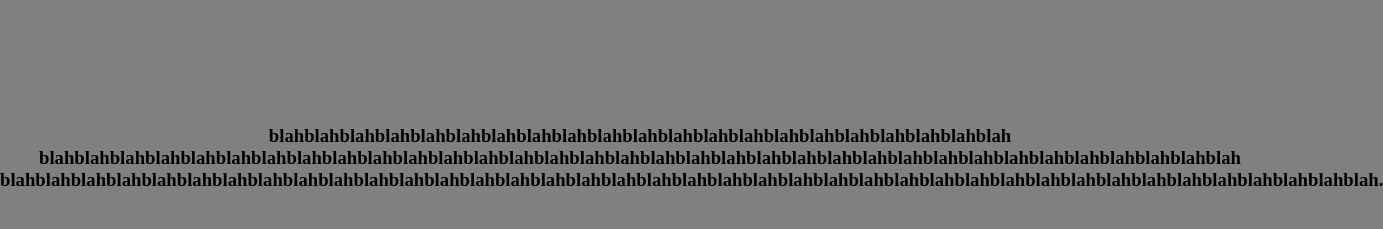
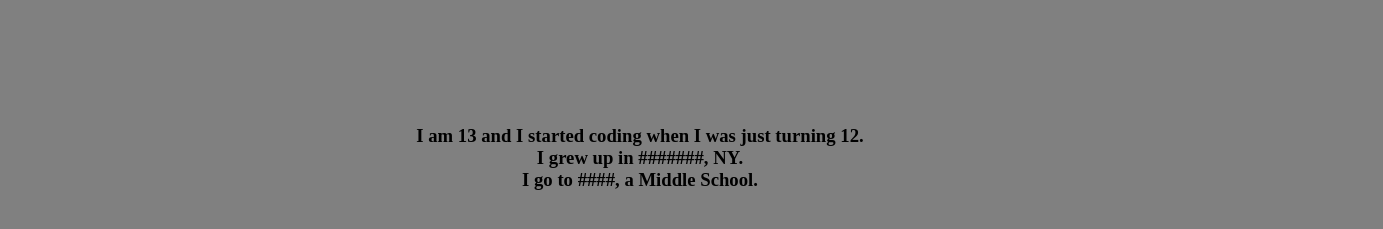
Before and after one commit to MaxRadecki/maxradecki.github.io, a plain HTML site: page about.html in a window 1280 px wide. Shown: the part 295-524 px from the top of the page, 1383 px wide, since content can reach past the window. Drawn offline with Linux system fonts and the light colour scheme.

Commit message:
Updated Info about me

```diff
--- a/about.html
+++ b/about.html
@@ -23,8 +23,8 @@
   <br><br><br><br>
   <center><h1>About</h1><center>
   <br><br><br><br><br><br><br><br>
-  <center><h3>blahblahblahblahblahblahblahblahblahblahblahblahblahblahblahblahblahblahblahblahblah<br>blahblahblahblahblahblahblahblahblahblahblahblahblahblahblahblahblahblahblahblahblahblahblahblahblahblahblahblahblahblahblahblahblahblah<br>blahblahblahblahblahblahblahblahblahblahblahblahblahblahblahblahblahblahblahblahblahblahblahblahblahblahblahblahblahblahblahblahblahblahblahblahblahblahblah.</h3>
-    </center>
+  <center><h3>I am 13 and I started coding when I was just turning 12.<br>I grew up in #######, NY.<br>I go to ####, a Middle School.
+    </h3></center>
 </div>
 <!-- partial -->
 
```
